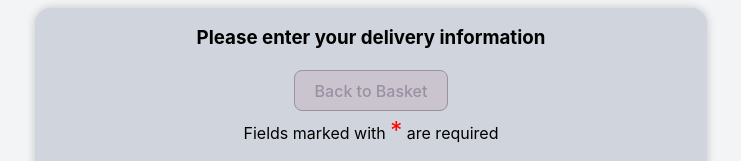
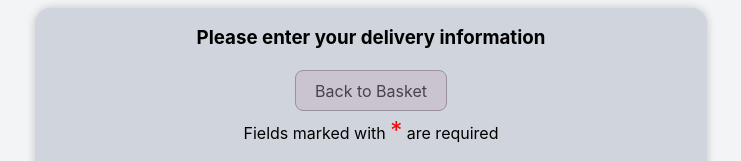
Before and after one commit to Jakob-SA/webstoreFrontend, a React (Vite) app: page /delivery in a window 1280 px wide. Shown: the part 352-513 px from the top of the page, without its empty margins (269-1010 px from the left). Built offline with nearby package versions, Linux system fonts and the light colour scheme; no server answers.

Commit message:
Fixed button to work correctly evertime and not sometimes validate input fields in form

```diff
--- a/src/components/delivery/orderform.tsx
+++ b/src/components/delivery/orderform.tsx
@@ -88,9 +88,9 @@ function Orderform() {
     return (
       <>
         <h3>Please enter your delivery information</h3>
-        <button className="basket-button">
-          <Link to="/">Back to Basket</Link>
-        </button>
+        <Link to="/" className="basket-button">
+          <button type="button">Back to Basket</button>
+        </Link>
         <p>
           Fields marked with <span className="asterisk">*</span> are required
         </p>
```
